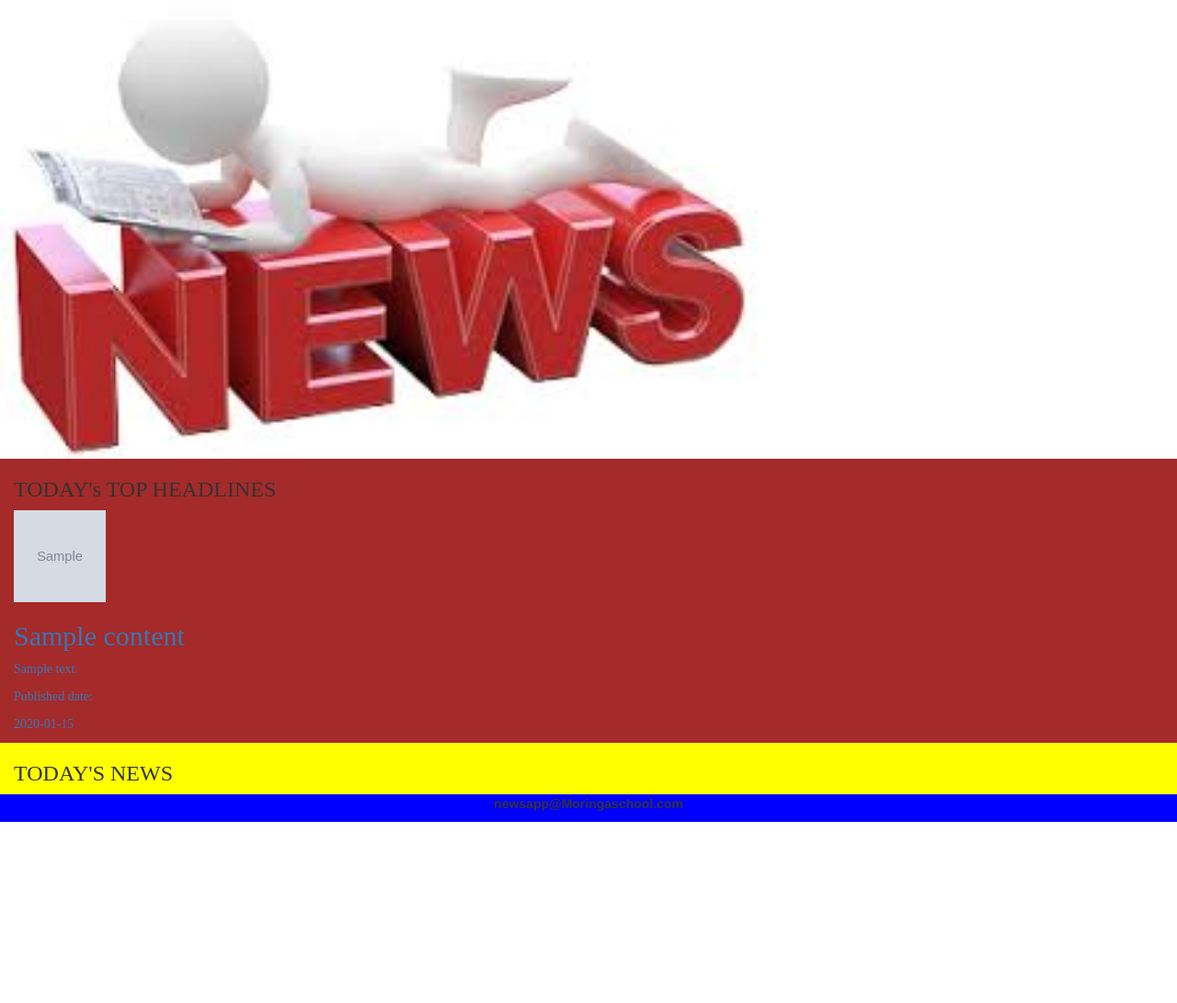
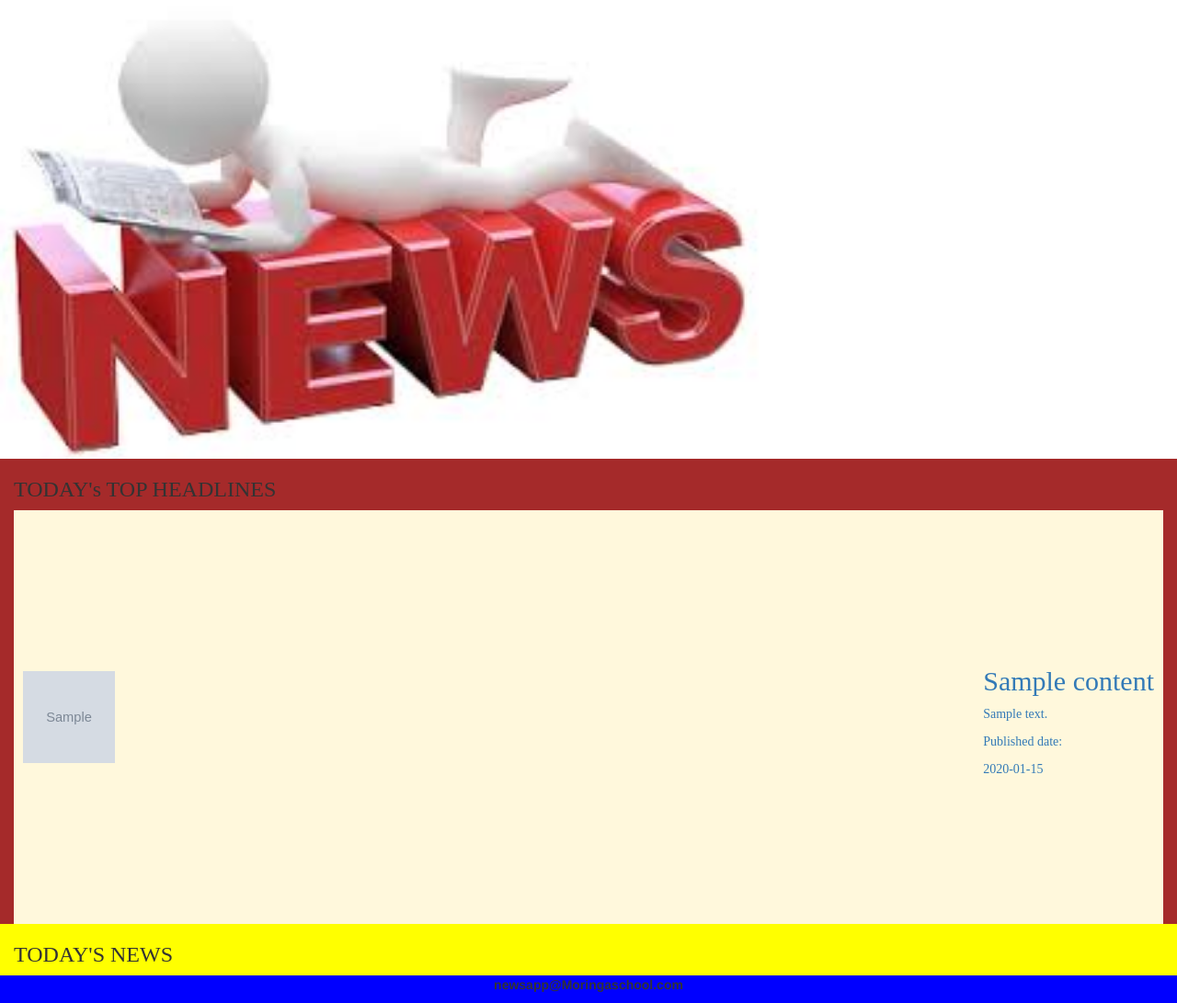
Before and after one commit to Michaelmapesa/newsxxiv, a Flask app: template templates/index.html in a window 1280 px wide. Shown: the part 79-1170 px from the top of the page at 92% size. Before the commit the page ends 973 px from the top, so only its background shows below. Run offline with Flask 2, Linux system fonts and the light colour scheme; the template is opened without the code that fills it: most values are stand-ins (such as "Sample title", 1, 10 or a date in 2020); grey boxes marked "Sample" are stand-in pictures; some libraries are stand-ins or nearby versions.

Commit message:
styling wrapper class

```diff
--- a/static/css/style.css
+++ b/static/css/style.css
@@ -25,10 +25,17 @@
     background-color: yellow;
     font-family: "Times New Roman", Times, serif;;
 }
-.item{
-    display: block;
-}
+
 .wrapper .item img{
     height: 100px;
     width: 100px;
 }
+.wrapper{
+    height: 450px;
+    width: 100%;
+    display: flex;
+    align-items: center;
+    justify-content: space-between;
+    background-color: cornsilk;
+    padding: 10px;
+}
```
